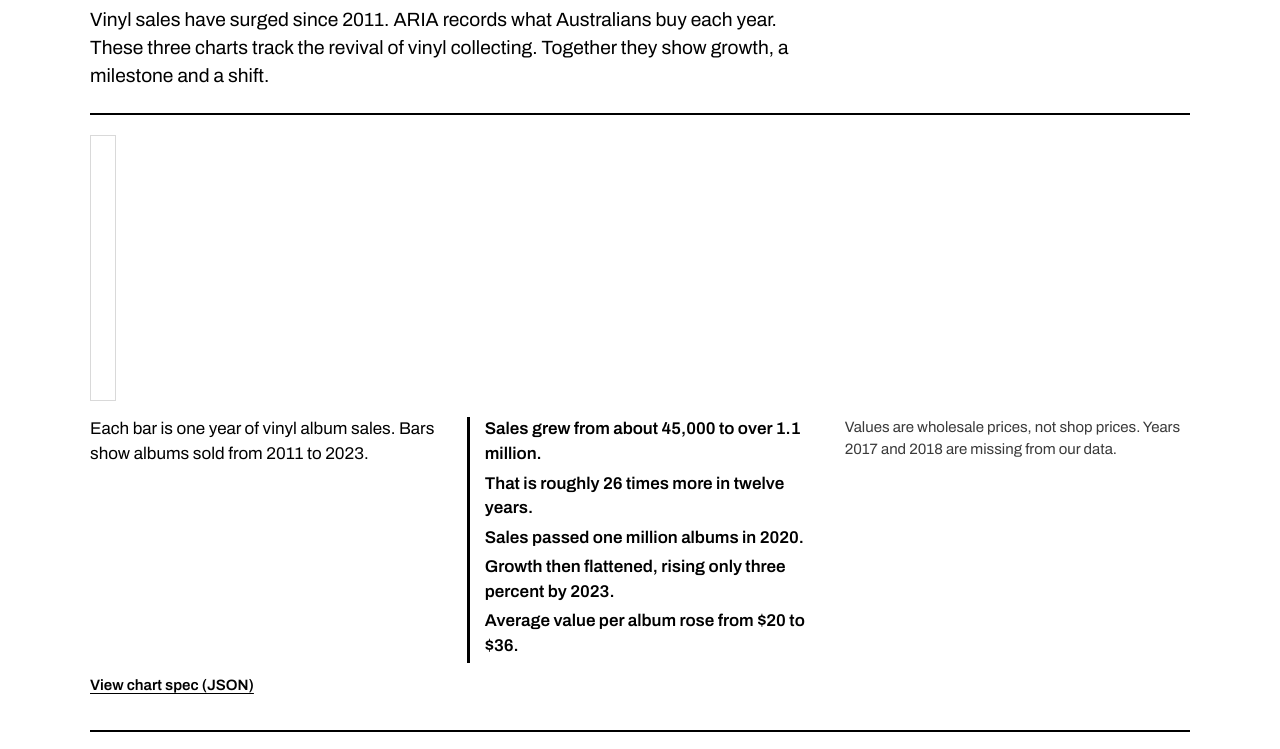
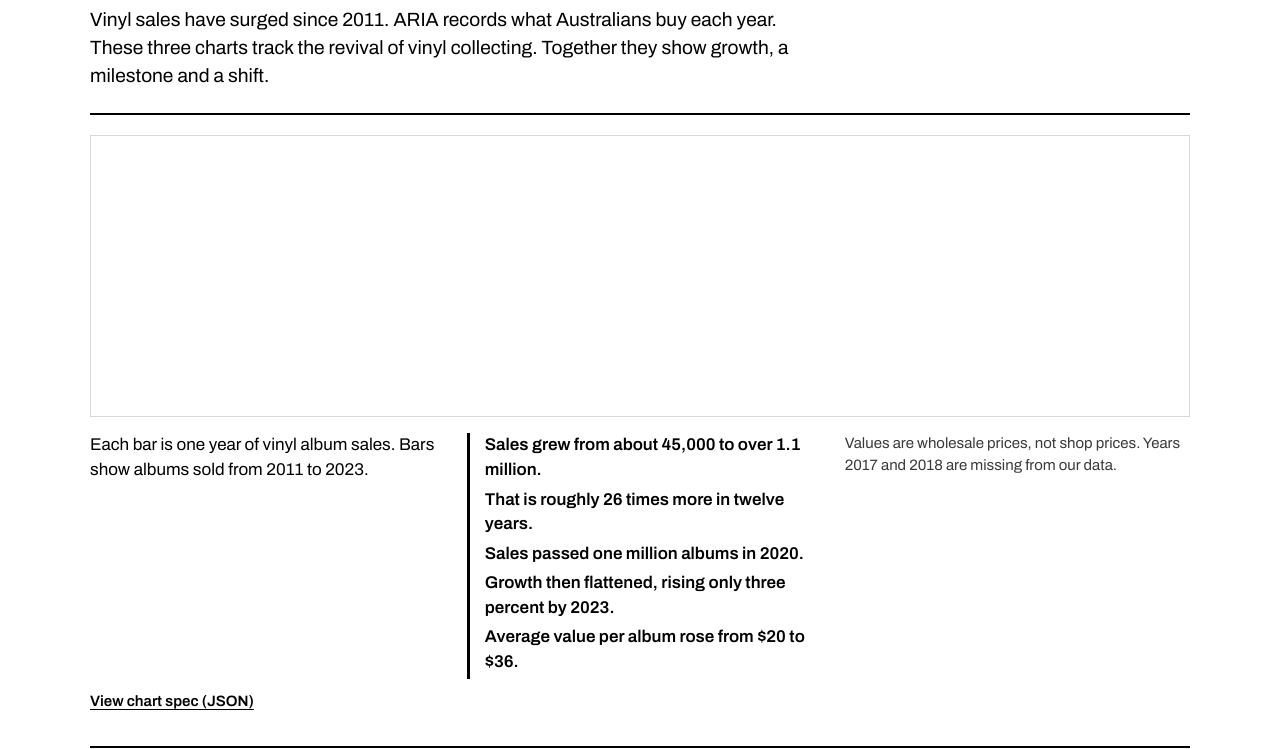
Before and after one commit to eche0093-cell/Vinyl_Records, a plain HTML site: page index.html in a window 1280 px wide. Shown: the part 880-1629 px from the top of the page. Drawn offline with Linux system fonts and the light colour scheme; a script that the page names is missing.

Commit message:
Update style.css

```diff
--- a/css/style.css
+++ b/css/style.css
@@ -115,16 +115,16 @@ h2 {
 .fig .lead { font-weight: 700; font-size: 1.25rem; margin-bottom: 0.75rem; }
 
 .fig-chart {
-  width: fit-content;
-  max-width: 100%;
+  width: 100%;
   background: var(--white);
   border: 1px solid var(--grey-200);
-  padding: 0.75rem;
+  padding: 1.25rem 0.75rem;
   overflow-x: auto;
   margin-bottom: 1rem;
 }
 
-.vis { min-height: 240px; }
+/* Every chart panel spans the same width, and each chart sits in the centre. */
+.vis { min-height: 240px; width: fit-content; max-width: 100%; margin: 0 auto; }
 .vis-error { color: var(--grey-700); font-weight: 600; }
 
 .fig-text {
```
